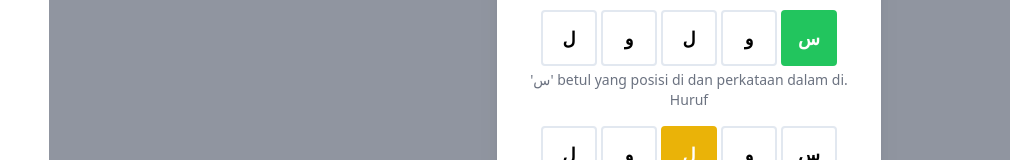
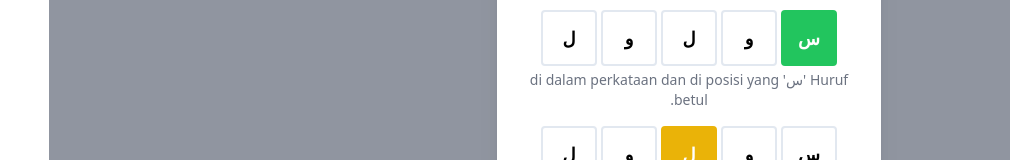
Before and after one commit to MusMM03/JawiWordle, a React (Create React App) app: page / in a window 1280 px wide. Both pictures are taken after a click on the icon 516 px from the left and 46 px from the top of the page. Shown: the part 298-458 px from the top of the page, without its empty margins (270-1280 px from the left). Built offline with nearby package versions, Linux system fonts and the light colour scheme.

Commit message:
Update InfoModal.tsx

```diff
--- a/src/components/modals/InfoModal.tsx
+++ b/src/components/modals/InfoModal.tsx
@@ -22,7 +22,7 @@ export const InfoModal = ({ isOpen, handleClose }: Props) => {
         <Cell value="ل" />
       </div>
       <p className="text-sm text-gray-500" >
-       .betul yang posisi di dan perkataan dalam  di  'س' Huruf
+       Huruf 'س' di dalam perkataan dan di posisi yang betul.
       </p>
 
       <div className="flex justify-center mb-1 mt-4">
```
